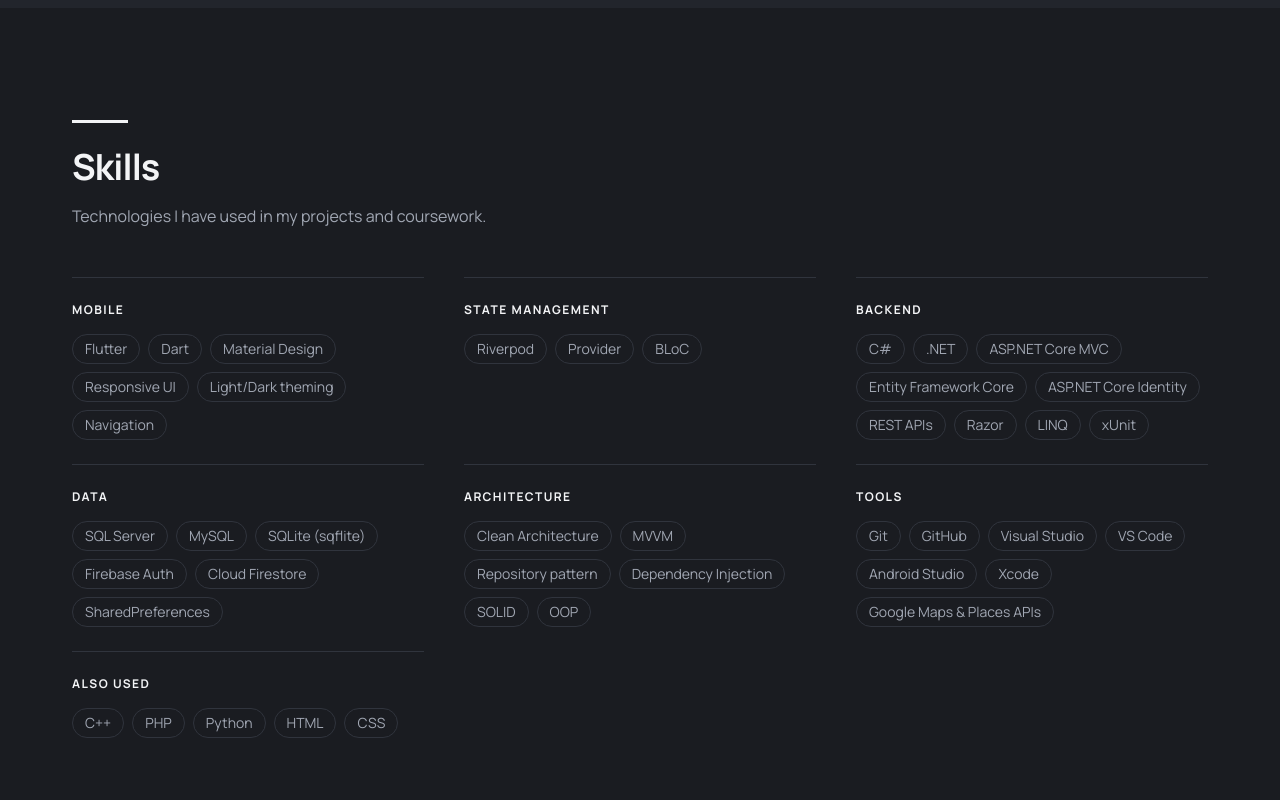
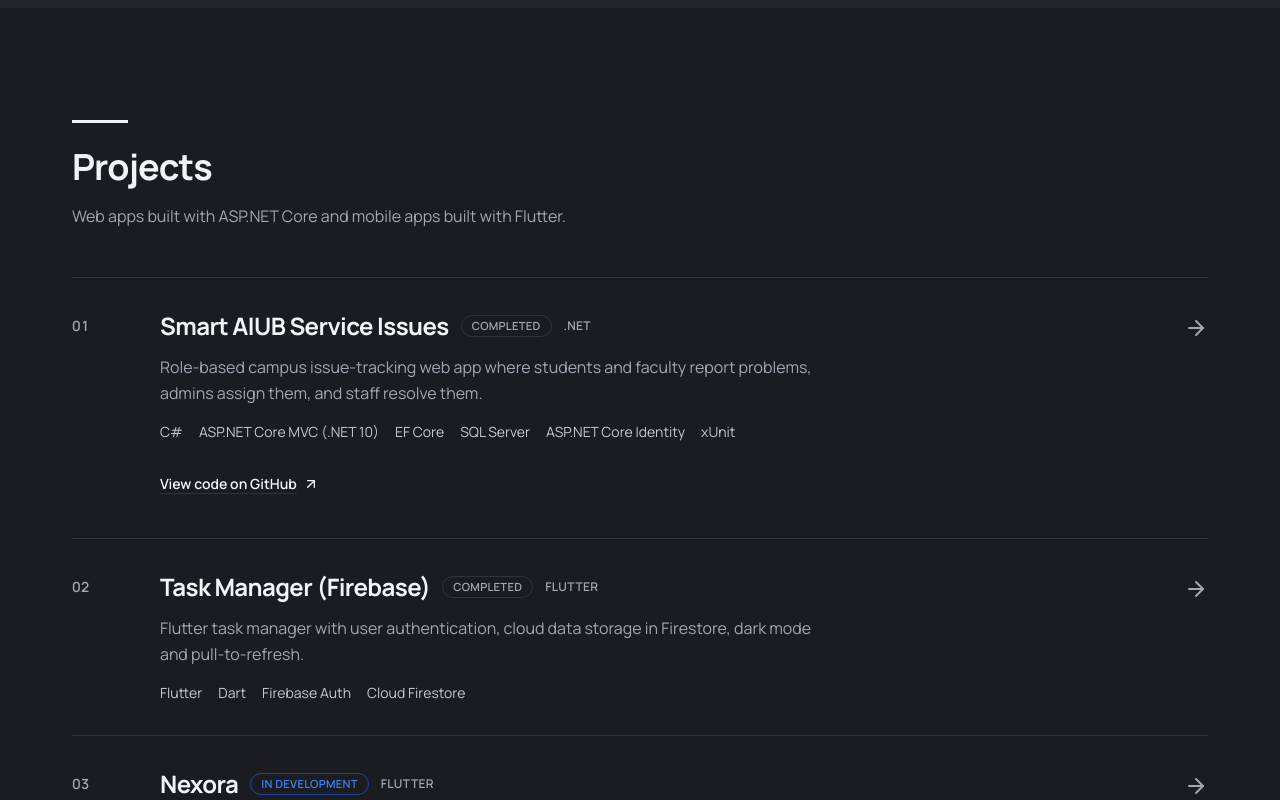
Before and after one commit to ZubayeerAlam/ZubayeerAlam-Portportfolio-WebSite, a Next.js app: page / in a window 1280 px wide. Shown: the part 1540-2340 px from the top of the page. Built offline with nearby package versions, Linux system fonts and the light colour scheme; no server answers.

Commit message:
Add Projects section and fix merge conflict markers

```diff
--- a/app/page.tsx
+++ b/app/page.tsx
@@ -1,5 +1,6 @@
 import { AboutSection } from "@/components/sections/about-section";
 import { HeroSection } from "@/components/sections/hero-section";
+import { ProjectsSection } from "@/components/sections/projects-section";
 import { SkillsSection } from "@/components/sections/skills-section";
 
 export default function HomePage() {
@@ -7,7 +8,7 @@ export default function HomePage() {
     <>
       <HeroSection />
       <AboutSection />
-      {/* Projects section goes here (Step 5). */}
+      <ProjectsSection />
       <SkillsSection />
     </>
   );
--- /dev/null
+++ b/components/projects/project-row.tsx
@@ -0,0 +1,89 @@
+import { ArrowRight, ArrowUpRight } from "lucide-react";
+import Link from "next/link";
+import type { Project, ProjectTrack } from "@/types/content";
+import { StatusBadge } from "./status-badge";
+
+const trackLabels: Record<ProjectTrack, string> = {
+  dotnet: ".NET",
+  flutter: "Flutter",
+};
+
+interface ProjectRowProps {
+  project: Project;
+  index: number;
+}
+
+/**
+ * Editorial list row. When the project has a detail page, the title link is stretched
+ * over the whole row; the repository link sits above it so both stay clickable.
+ */
+export function ProjectRow({ project, index }: ProjectRowProps) {
+  const detailHref = project.hasDetailPage ? `/projects/${project.slug}` : undefined;
+
+  return (
+    <li className="group relative grid gap-4 border-t border-line py-8 transition-colors duration-(--duration-fast) sm:grid-cols-[4rem_1fr_auto] sm:gap-6 has-[a.stretched:hover]:bg-surface/40">
+      <span aria-hidden="true" className="text-sm font-semibold text-muted tabular-nums sm:pt-1.5">
+        {String(index + 1).padStart(2, "0")}
+      </span>
+
+      <div className="min-w-0">
+        <div className="flex flex-wrap items-center gap-x-3 gap-y-2">
+          <h3 className="text-xl font-bold tracking-tight sm:text-2xl">
+            {detailHref ? (
+              <Link
+                href={detailHref}
+                className="stretched after:absolute after:inset-0 after:content-[''] hover:text-accent-hover"
+              >
+                {project.title}
+              </Link>
+            ) : (
+              project.title
+            )}
+          </h3>
+          <StatusBadge status={project.status} />
+          <span className="text-xs font-semibold tracking-wide text-muted uppercase">
+            {trackLabels[project.track]}
+          </span>
+        </div>
+
+        <p className="mt-3 max-w-2xl text-base leading-relaxed text-muted">{project.summary}</p>
+
+        <ul aria-label="Technologies" className="mt-4 flex flex-wrap gap-x-4 gap-y-1 text-sm text-ink/80">
+          {project.tech.map((tech) => (
+            <li key={tech}>{tech}</li>
+          ))}
+        </ul>
+
+        {detailHref && (
+          <span
+            aria-hidden="true"
+            className="mt-5 flex items-center gap-1.5 text-sm font-semibold text-ink sm:hidden"
+          >
+            View details
+            <ArrowRight className="size-4" />
+          </span>
+        )}
+
+        {project.repoUrl && (
+          <a
+            href={project.repoUrl}
+            target="_blank"
+            rel="noopener noreferrer"
+            className="relative z-10 mt-5 inline-flex min-h-11 items-center gap-1.5 text-sm font-semibold text-ink underline decoration-line underline-offset-4 transition-colors duration-(--duration-fast) hover:text-accent-hover hover:decoration-accent-hover"
+          >
+            View code on GitHub
+            <ArrowUpRight aria-hidden="true" className="size-4" />
+            <span className="sr-only">(opens in a new tab)</span>
+          </a>
+        )}
+      </div>
+
+      {detailHref && (
+        <ArrowRight
+          aria-hidden="true"
+          className="hidden size-6 text-muted transition-[color,translate] duration-(--duration-fast) group-has-[a.stretched:hover]:translate-x-1 group-has-[a.stretched:hover]:text-ink sm:mt-1.5 sm:block"
+        />
+      )}
+    </li>
+  );
+}
--- /dev/null
+++ b/components/projects/status-badge.tsx
@@ -0,0 +1,27 @@
+import type { ProjectStatus } from "@/types/content";
+import { cn } from "@/lib/utils";
+
+const labels: Record<ProjectStatus, string> = {
+  completed: "Completed",
+  "in-development": "In development",
+  coursework: "Coursework",
+};
+
+const styles: Record<ProjectStatus, string> = {
+  completed: "border-line text-muted",
+  "in-development": "border-accent/60 text-accent-hover",
+  coursework: "border-line text-muted",
+};
+
+export function StatusBadge({ status }: { status: ProjectStatus }) {
+  return (
+    <span
+      className={cn(
+        "inline-flex items-center rounded-full border px-2.5 py-0.5 text-[0.7rem] font-semibold tracking-wide uppercase",
+        styles[status],
+      )}
+    >
+      {labels[status]}
+    </span>
+  );
+}
--- /dev/null
+++ b/components/sections/projects-section.tsx
@@ -0,0 +1,38 @@
+import { Container } from "@/components/layout/container";
+import { ProjectRow } from "@/components/projects/project-row";
+import { SectionHeading } from "@/components/ui/section-heading";
+import { projects, upcomingProjects } from "@/data/projects";
+
+export function ProjectsSection() {
+  return (
+    <section id="projects" aria-labelledby="projects-title" className="py-20 sm:py-28">
+      <Container>
+        <SectionHeading
+          id="projects-title"
+          title="Projects"
+          description="Web apps built with ASP.NET Core and mobile apps built with Flutter."
+        />
+
+        <ol className="mt-12 border-b border-line">
+          {projects.map((project, index) => (
+            <ProjectRow key={project.slug} project={project} index={index} />
+          ))}
+        </ol>
+
+        {upcomingProjects.length > 0 && (
+          <div className="mt-14">
+            <h3 className="text-xs font-bold tracking-[0.12em] text-ink uppercase">Also in progress</h3>
+            <ul className="mt-5 grid gap-3 sm:grid-cols-2 lg:grid-cols-4">
+              {upcomingProjects.map((project) => (
+                <li key={project.title} className="rounded-panel border border-line px-4 py-3">
+                  <p className="font-semibold">{project.title}</p>
+                  <p className="mt-0.5 text-sm text-muted">{project.tech.join(", ")}</p>
+                </li>
+              ))}
+            </ul>
+          </div>
+        )}
+      </Container>
+    </section>
+  );
+}
--- a/plan/BUILD_PLAN.md
+++ b/plan/BUILD_PLAN.md
@@ -25,7 +25,6 @@ Goal: all personal content in typed files, separate from layout.
 - [x] `lib/site-config.ts`: site URL (from env), title, description, resume flag
 - [x] Check: `npm run typecheck` passes
 
-<<<<<<< HEAD
 ## Step 2 — Design system and layout shell ✅
 Goal: colours, font, base styles, header and footer.
 - [x] `app/globals.css`: Tailwind v4 `@theme` tokens (colours, radius, container, motion)
@@ -51,39 +50,14 @@ Goal: colours, font, base styles, header and footer.
 - [x] Skills grid grouped by category
 - [x] Check: typecheck + lint pass; checked at 375px and 1280px, no horizontal scroll, no console errors
 
-## Step 5 — Projects 👉
-=======
-## Step 2 — Design system and layout shell 👉
-Goal: colours, font, base styles, header and footer.
-- [ ] `app/globals.css`: Tailwind v4 `@theme` tokens (colours, radius, container, motion)
-- [ ] Font via `next/font` (one family)
-- [ ] `app/layout.tsx`: html/body, font, skip link, base metadata
-- [ ] `components/layout/container.tsx`
-- [ ] `components/layout/navbar.tsx`: `</>` wordmark, links, mobile menu (keyboard + Escape)
-- [ ] `components/layout/footer.tsx`
-- [ ] UI primitives: `button.tsx`, `section-heading.tsx` (short white bar + title), `text-link.tsx` (underline + arrow), `brand-icons.tsx`, `social-links.tsx`
-- [ ] Check: dev server runs; header works at 375px and 1280px
+## Step 5 — Projects ✅
+- [x] `project-row.tsx`: editorial list row (number, title, status badge, summary, tech, arrow)
+- [x] `status-badge.tsx`: Completed / In development / Coursework (text label, not colour only)
+- [x] Featured projects list + "Also in progress" compact list
+- [x] Check: typecheck + lint pass; all 3 repo URLs return 200 and stay clickable over the row link; checked at 375px and 1280px, no console errors
+- Note: rows for Smart AIUB, Task Manager, Nexora and Food Menu link to `/projects/[slug]`, which 404s until Step 6
 
-## Step 3 — Hero section
-- [ ] Left: bar, "Hi, I'm Zubayeer", headline, intro, View Projects / Contact buttons
-- [ ] Circle profile photo (`next/image`, priority)
-- [ ] Right column: About me / My work / Follow me mini-blocks
-- [ ] Round blue scroll-down button
-- [ ] Check: mobile stacking; no horizontal scroll at 320px
-
-## Step 4 — About + Skills
-- [ ] About section on the lighter panel
-- [ ] Skills grid grouped by category
-- [ ] Check: readable on mobile
-
-## Step 5 — Projects
->>>>>>> 2eaf423ff963c1e7ae65ac28b7431ee2a8fd7fdb
-- [ ] `project-row.tsx`: editorial list row (number, title, status badge, summary, tech, arrow)
-- [ ] `status-badge.tsx`: Completed / In development / Coursework (text label, not colour only)
-- [ ] Featured projects list + "Also in progress" compact list
-- [ ] Check: repo links open correct GitHub URLs
-
-## Step 6 — Project detail pages
+## Step 6 — Project detail pages 👉
 - [ ] `app/projects/[slug]/page.tsx` with `generateStaticParams` + `generateMetadata`
 - [ ] Shows only sections that have real content
 - [ ] `app/not-found.tsx`
```
Also changed, not shown: 1 other file (tests, documents, lock files or other folders).
